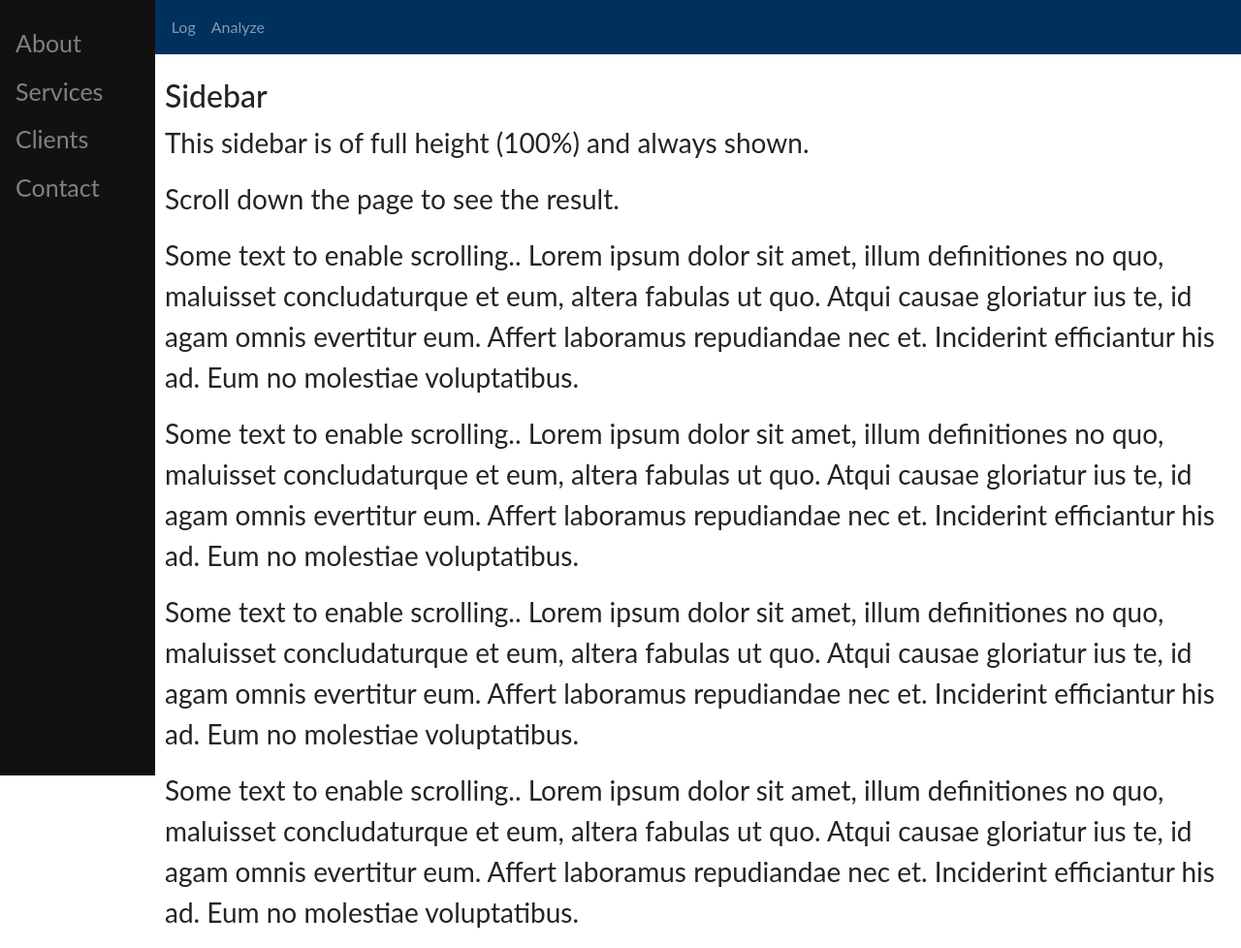
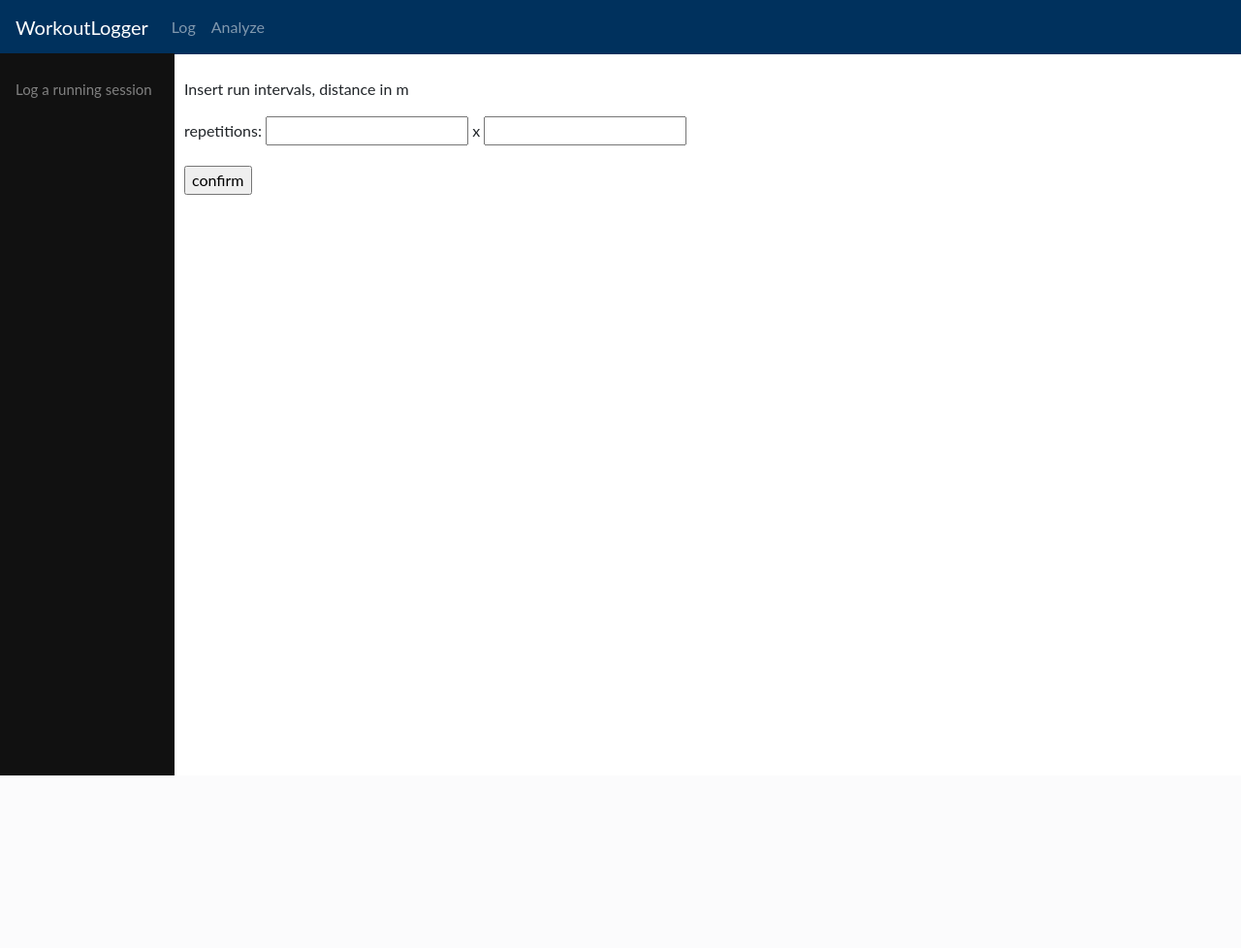
Before and after one commit to korolainenriikka/WorkoutLogger-tsoha, a Flask app: page /results/new/ in a window 1280 px wide. Shown: the whole page at 97% size. After the commit the page ends 800 px from the top, so only its background shows below. Run offline with Flask 2, Linux system fonts and the light colour scheme; a user stored in the database is signed in; some libraries are stand-ins or nearby versions.

Commit message:
log sidebar

```diff
--- a/application/static/css/style.css
+++ b/application/style.css
@@ -31,3 +31,8 @@ body {
   font-size: 28px; /* Increased text to enable scrolling */
   padding: 0px 10px;
 }
+
+@media screen and (max-height: 450px) {
+  .sidenav {padding-top: 15px;}
+  .sidenav a {font-size: 18px;}
+}
--- a/application/templates/layout.html
+++ b/application/templates/layout.html
@@ -6,7 +6,6 @@
 	<title>WorkoutLogger</title>
 	<link rel="stylesheet" href="https://maxcdn.bootstrapcdn.com/bootstrap/4.0.0/css/bootstrap.min.css"
 				integrity="sha384-Gn5384xqQ1aoWXA+058RXPxPg6fy4IWvTNh0E263XmFcJlSAwiGgFAW/dAiS6JXm" crossorigin="anonymous">
-	<link rel="stylesheet" href="static/style.css">
 	<style>
 body {
   font-family: "Lato", sans-serif;
@@ -14,7 +13,7 @@ body {
 
 .sidenav {
   height: 100%;
-  width: 160px;
+  width: 180px;
   position: fixed;
   z-index: 1;
   top: 0;
@@ -22,12 +21,13 @@ body {
   background-color: #111;
   overflow-x: hidden;
   padding-top: 20px;
+  margin-top: 55px;
 }
 
 .sidenav a {
   padding: 6px 8px 6px 16px;
   text-decoration: none;
-  font-size: 25px;
+  font-size: 15px;
   color: #818181;
   display: block;
 }
@@ -37,8 +37,7 @@ body {
 }
 
 .main {
-  margin-left: 160px; /* Same as the width of the sidenav */
-  font-size: 28px; /* Increased text to enable scrolling */
+  margin-left: 180px; /* Same as the width of the sidenav */
   padding: 0px 10px;
 }
 
@@ -46,7 +45,9 @@ body {
   .sidenav {padding-top: 15px;}
   .sidenav a {font-size: 18px;}
 }
+
 	</style>
+
 </head>
 
 <body>
@@ -82,11 +83,14 @@ body {
 	{% endblock %}
 </div>
 
-<script src="https://code.jquery.com/jquery-3.2.1.slim.min.js" integrity="sha384-KJ3o2DKtIkvYIK3UENzmM7KCkRr/rE9/Qpg6aAZGJwFDMVNA/GpGFF93hXpG5KkN"
+<script src="https://code.jquery.com/jquery-3.2.1.slim.min.js"
+				integrity="sha384-KJ3o2DKtIkvYIK3UENzmM7KCkRr/rE9/Qpg6aAZGJwFDMVNA/GpGFF93hXpG5KkN"
 				crossorigin="anonymous"></script>
-<script src="https://cdnjs.cloudflare.com/ajax/libs/popper.js/1.12.9/umd/popper.min.js" integrity="sha384-ApNbgh9B+Y1QKtv3Rn7W3mgPxhU9K/ScQsAP7hUibX39j7fakFPskvXusvfa0b4Q"
+<script src="https://cdnjs.cloudflare.com/ajax/libs/popper.js/1.12.9/umd/popper.min.js"
+				integrity="sha384-ApNbgh9B+Y1QKtv3Rn7W3mgPxhU9K/ScQsAP7hUibX39j7fakFPskvXusvfa0b4Q"
 				crossorigin="anonymous"></script>
-<script src="https://maxcdn.bootstrapcdn.com/bootstrap/4.0.0/js/bootstrap.min.js" integrity="sha384-JZR6Spejh4U02d8jOt6vLEHfe/JQGiRRSQQxSfFWpi1MquVdAyjUar5+76PVCmYl"
+<script src="https://maxcdn.bootstrapcdn.com/bootstrap/4.0.0/js/bootstrap.min.js"
+				integrity="sha384-JZR6Spejh4U02d8jOt6vLEHfe/JQGiRRSQQxSfFWpi1MquVdAyjUar5+76PVCmYl"
 				crossorigin="anonymous"></script>
 </body>
 </html>
--- a/application/templates/log/base.html
+++ b/application/templates/log/base.html
@@ -1,19 +1,10 @@
 {% include 'layout.html' %}
 <div class="sidenav">
-  <a href="#about">About</a>
-  <a href="#services">Services</a>
-  <a href="#clients">Clients</a>
-  <a href="#contact">Contact</a>
+  <a href="{{ url_for('session_log') }}">Log a running session</a>
 </div>
 
 <div class="main">
-  <h2>Sidebar</h2>
-  <p>This sidebar is of full height (100%) and always shown.</p>
-  <p>Scroll down the page to see the result.</p>
-  <p>Some text to enable scrolling.. Lorem ipsum dolor sit amet, illum definitiones no quo, maluisset concludaturque et eum, altera fabulas ut quo. Atqui causae gloriatur ius te, id agam omnis evertitur eum. Affert laboramus repudiandae nec et. Inciderint efficiantur his ad. Eum no molestiae voluptatibus.</p>
-  <p>Some text to enable scrolling.. Lorem ipsum dolor sit amet, illum definitiones no quo, maluisset concludaturque et eum, altera fabulas ut quo. Atqui causae gloriatur ius te, id agam omnis evertitur eum. Affert laboramus repudiandae nec et. Inciderint efficiantur his ad. Eum no molestiae voluptatibus.</p>
-  <p>Some text to enable scrolling.. Lorem ipsum dolor sit amet, illum definitiones no quo, maluisset concludaturque et eum, altera fabulas ut quo. Atqui causae gloriatur ius te, id agam omnis evertitur eum. Affert laboramus repudiandae nec et. Inciderint efficiantur his ad. Eum no molestiae voluptatibus.</p>
-  <p>Some text to enable scrolling.. Lorem ipsum dolor sit amet, illum definitiones no quo, maluisset concludaturque et eum, altera fabulas ut quo. Atqui causae gloriatur ius te, id agam omnis evertitur eum. Affert laboramus repudiandae nec et. Inciderint efficiantur his ad. Eum no molestiae voluptatibus.</p>
+  {% block body %}{% endblock %}
 </div>
 
 </body>
```
Lines whose indentation alone changed are shown as unchanged.
